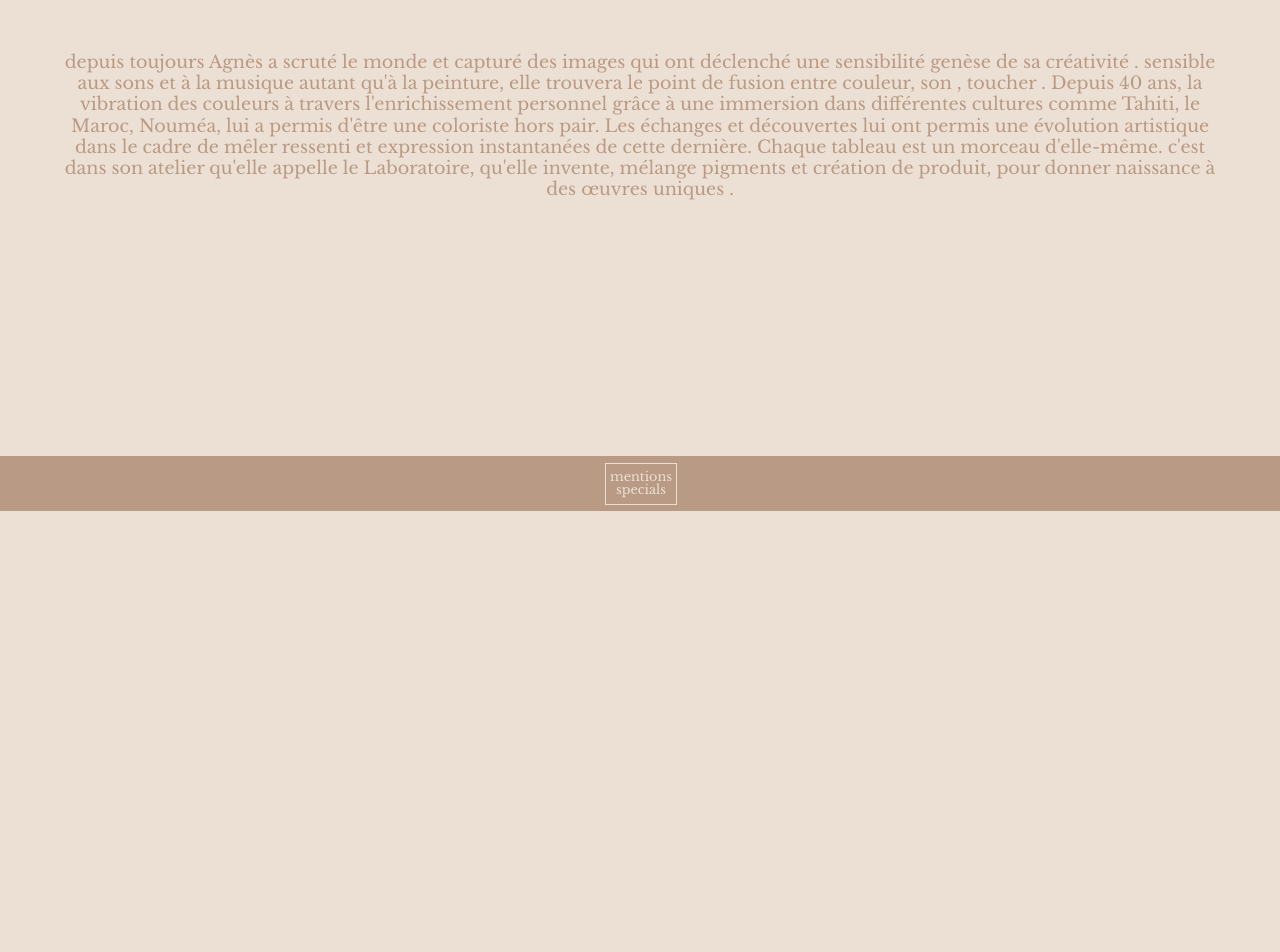
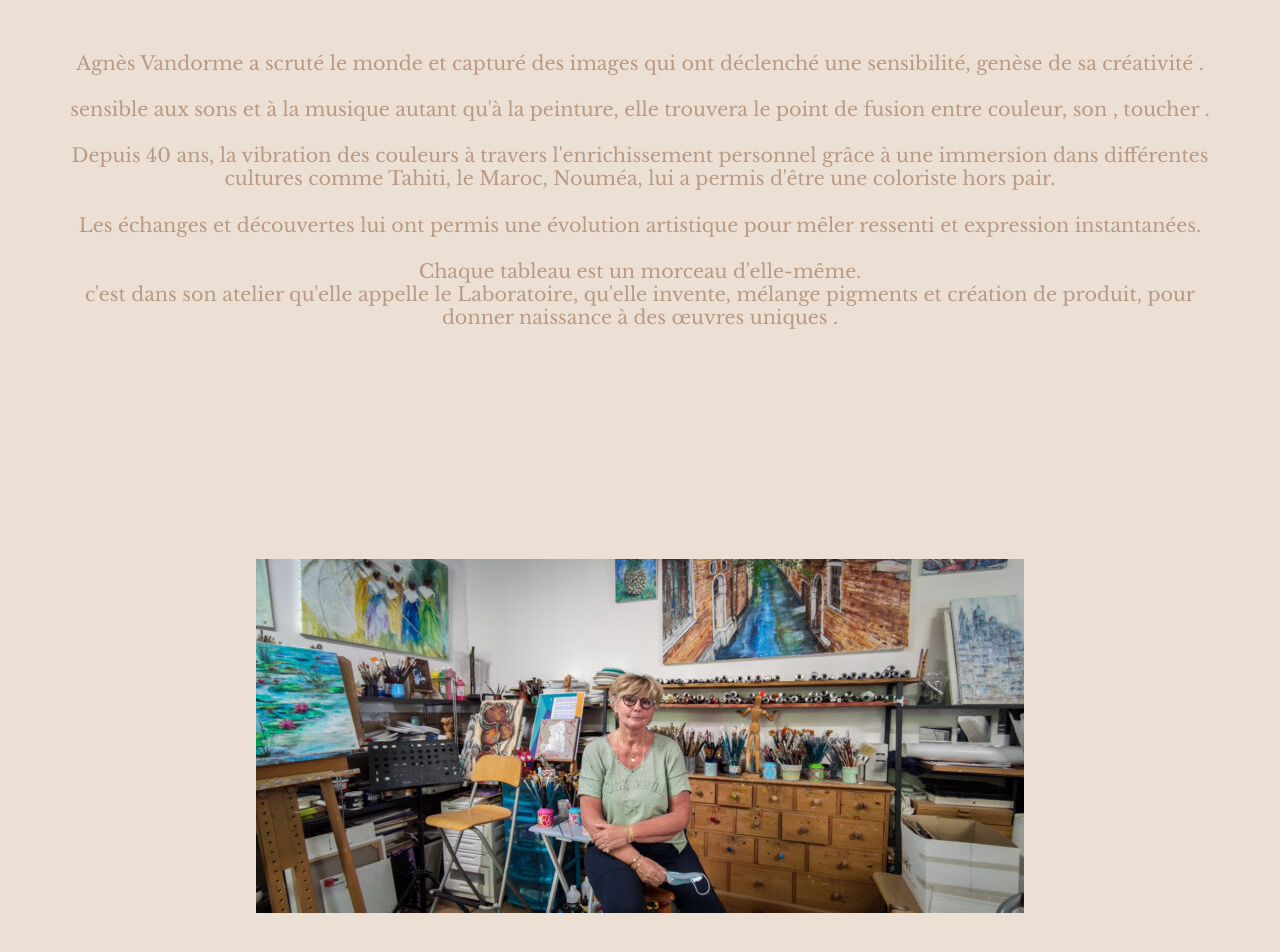
Before and after one commit to julien-leleu-YJS/Agnes-Vandorme, a React (Create React App) app: page /biography in a window 1280 px wide. Shown: the part 270-1222 px from the top of the page. Before the commit the page ends 800 px from the top, so only its background shows below. Built offline with nearby package versions, Linux system fonts and the light colour scheme; a web font is replaced by a local one.

Commit message:
add biography page

```diff
--- a/src/composants/App/App.jsx
+++ b/src/composants/App/App.jsx
@@ -7,6 +7,7 @@ import Header from '../header/Header';
 import Footer from '../footer/Footer';
 import Home from '../../pages/home/Home';
 import Biography from '../../pages/biography/Biography';
+import ArtistWebGalery from '../../pages/artist-web-galery/ArtistWebGalery';
 import './App.css';
 
 function App() {
@@ -20,7 +21,7 @@ function App() {
       <Routes>
         <Route path="/home" element={<Home />} />
         <Route path="/biography" element={<Biography />} />
-        <Route path="/artist-web-galery" element="artist-web-galery" />
+        <Route path="/artist-web-galery" element={<ArtistWebGalery />} />
         <Route path="/work-art" element="work-art" />
         <Route path="/contact" element="contact" />
         <Route path="/special-mentions" element="special-mentions" />
--- a/src/pages/artist-web-galery/ArtistWebGalery.jsx
+++ b/src/pages/artist-web-galery/ArtistWebGalery.jsx
@@ -0,0 +1,14 @@
+import React from 'react';
+
+function ArtistWebGalery() {
+  return (
+    <div className="galery-container">
+      <h1 className="title-galery">Artist Web Galery</h1>
+
+    </div>
+  );
+}
+
+ArtistWebGalery.propTypes = {};
+
+export default React.memo(ArtistWebGalery);
--- a/src/pages/biography/Biography.jsx
+++ b/src/pages/biography/Biography.jsx
@@ -6,23 +6,33 @@ function Biography() {
     <div className="biography-container">
       <h1 className="title-biography">Agnès Vandorme</h1>
       <p className="text-biography">
-        depuis toujours Agnès a scruté le monde et capturé des images qui ont
-        déclenché une sensibilité genèse de sa créativité .
-        sensible aux sons et à la musique autant qu'à la peinture,
+        Agnès Vandorme a scruté le monde et capturé des images qui ont
+        déclenché une sensibilité, genèse de sa créativité .
+        <br />
+        <br />
+        sensible aux sons et à la musique autant qu&#39;à la peinture,
         elle trouvera
         le point de fusion entre couleur, son , toucher .
+        <br />
+        <br />
         Depuis 40 ans, la vibration des couleurs à travers
-        l'enrichissement personnel grâce à une immersion dans
+        l&#39;enrichissement personnel grâce à une immersion dans
         différentes cultures comme Tahiti, le Maroc, Nouméa,
-        lui a permis d'être une coloriste hors pair.
+        lui a permis d&#39;être une coloriste hors pair.
+        <br />
+        <br />
         Les échanges et découvertes lui ont permis une évolution
-        artistique dans le cadre de mêler ressenti et expression
-        instantanées de cette dernière.
-        Chaque tableau est un morceau d'elle-même.
-        c'est dans son atelier qu'elle appelle le Laboratoire,
-        qu'elle invente, mélange pigments et création de produit,
+        artistique pour mêler ressenti et expression
+        instantanées.
+        <br />
+        <br />
+        Chaque tableau est un morceau d&#39;elle-même.
+        <br />
+        c&#39;est dans son atelier qu&#39;elle appelle le Laboratoire,
+        qu&#39;elle invente, mélange pigments et création de produit,
         pour donner naissance à des œuvres uniques .
       </p>
+      <img className="agnes" src="agnes.jpg" alt="agnes" />
     </div>
   );
 }
--- a/src/pages/biography/biography.scss
+++ b/src/pages/biography/biography.scss
@@ -11,6 +11,10 @@
   margin-bottom: 10%;
 }
 .text-biography {
-  font-size: 1.1rem;
+  font-size: 1.2rem;
   line-height: 120%;
 }
+.agnes {
+  max-width: 100%;
+  margin-top: 20%;
+}
--- a/src/pages/entrance/Entrance.jsx
+++ b/src/pages/entrance/Entrance.jsx
@@ -7,7 +7,7 @@ function Entrance() {
       <h1 className="title-entrance">Agnès Vandorme</h1>
       <div className="separation">  </div>
       <h2 className="second-title-entrance">Artist Web Galery</h2>
-      <button className="enter-button" type="button">enter</button>
+      <a className="enter-button" href="home">enter</a>
     </div>
   );
 }
--- a/src/pages/entrance/entrance.scss
+++ b/src/pages/entrance/entrance.scss
@@ -46,4 +46,8 @@ body {
   width: 50%;
   height: 30px;
   margin-left: 25%;
+  text-decoration: none;
+  display: flex;
+  justify-content: center;
+  align-items: center;
 }
--- a/src/pages/home/Home.jsx
+++ b/src/pages/home/Home.jsx
@@ -4,7 +4,6 @@ import './home.scss';
 function Home() {
   return (
     <div className="home-container">
-      <h1 className="title-entrance">Agnès Vandorme</h1>
       <img className="photo-pinceaux" src="artistic-2230433_1920.jpg" alt="pinceaux" />
       <nav className=" link-container">
         <a className="biography-link" href="biography">Biography</a>
```
Also changed, not shown: src/pages/artist-web-galery/artistWebGalery.scss (+7 -0 lines), public/agnes.jpg (added).
